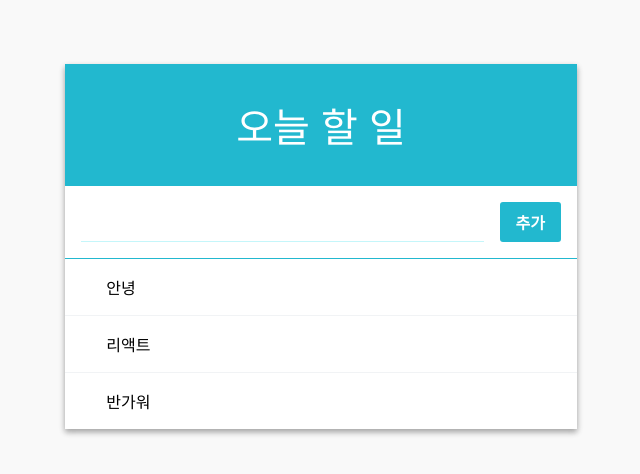
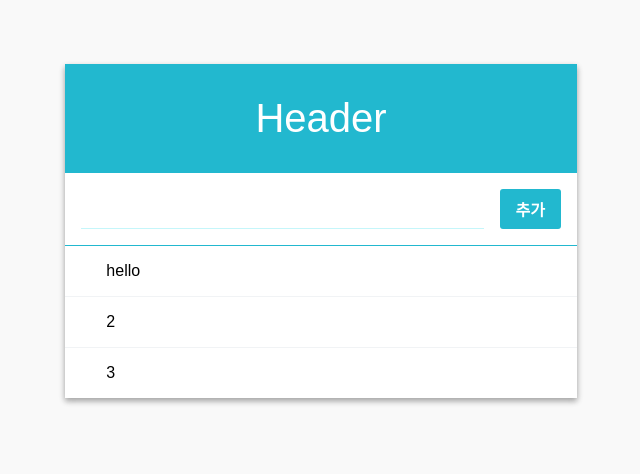
Before and after one commit to farmeter/Kozel, a React (Create React App) app in the folder kozel-web/web/: page / in a window 1280 px wide. Shown: the top 474 px of the page, without its empty margins (319-959 px from the left). Built offline with nearby package versions, Linux system fonts and the light colour scheme.

Commit message:
add common header

```diff
--- a/kozel-web/web/src/app/App.js
+++ b/kozel-web/web/src/app/App.js
@@ -1,5 +1,5 @@
 import React, { Component } from 'react';
-import TodoListTemplate from './components/TodoListTemplate';
+import CommonHeader from './header/CommonHeader';
 import Form from './components/Form';
 import TodoItemList from './components/TodoItemList';
 
@@ -10,37 +10,37 @@ class App extends Component {
 
     state = {
         input: '',
-        todos: [
-            { id: 0, text: ' 리액트 소개', checked: false },
-            { id: 1, text: ' 리액트 소개', checked: true },
-            { id: 2, text: ' 리액트 소개', checked: false }
-        ]
-    }
-
-    handleChange = (e) => {
-        this.setState({
-            input: e.target.value // input 의 다음 바뀔 값
-        });
-    }
-
-    handleCreate = () => {
-        const { input, todos } = this.state;
-        this.setState({
-            input: '', // 인풋 비우고
-            // concat 을 사용하여 배열에 추가
-            todos: todos.concat({
-                id: this.id++,
-                text: input,
-                checked: false
-            })
-        });
-    }
-
-    handleKeyPress = (e) => {
-        // 눌려진 키가 Enter 면 handleCreate 호출
-        if(e.key === 'Enter') {
-            this.handleCreate();
-        }
+    //     todos: [
+    //         { id: 0, text: ' 리액트 소개', checked: false },
+    //         { id: 1, text: ' 리액트 소개', checked: true },
+    //         { id: 2, text: ' 리액트 소개', checked: false }
+    //     ]
+    // }
+    //
+    // handleChange = (e) => {
+    //     this.setState({
+    //         input: e.target.value // input 의 다음 바뀔 값
+    //     });
+    // }
+    //
+    // handleCreate = () => {
+    //     const { input, todos } = this.state;
+    //     this.setState({
+    //         input: '', // 인풋 비우고
+    //         // concat 을 사용하여 배열에 추가
+    //         todos: todos.concat({
+    //             id: this.id++,
+    //             text: input,
+    //             checked: false
+    //         })
+    //     });
+    // }
+    //
+    // handleKeyPress = (e) => {
+    //     // 눌려진 키가 Enter 면 handleCreate 호출
+    //     if(e.key === 'Enter') {
+    //         this.handleCreate();
+    //     }
     }
 
     render() {
@@ -52,16 +52,16 @@ class App extends Component {
         } = this;
 
         return (
-            <TodoListTemplate form={(
+            <CommonHeader form={(
                 <Form
                     value={input}
-                    onKeyPress={handleKeyPress}
-                    onChange={handleChange}
-                    onCreate={handleCreate}
+                    // onKeyPress={handleKeyPress}
+                    // onChange={handleChange}
+                    // onCreate={handleCreate}
                 />
             )}>
                 <TodoItemList/>
-            </TodoListTemplate>
+            </CommonHeader>
         );
     }
 }
--- a/kozel-web/web/src/app/components/TodoItemList.js
+++ b/kozel-web/web/src/app/components/TodoItemList.js
@@ -7,9 +7,9 @@ class TodoItemList extends Component {
 
         return (
             <div>
-                <TodoItem text="안녕"/>
-                <TodoItem text="리액트"/>
-                <TodoItem text="반가워"/>
+                <TodoItem text="hello"/>
+                <TodoItem text="2"/>
+                <TodoItem text="3"/>
             </div>
         );
     }
--- a/kozel-web/web/src/app/components/TodoListTemplate.js
+++ b/kozel-web/web/src/app/header/CommonHeader.js
@@ -1,20 +1,20 @@
 import React from 'react';
-import '../style/TodoListTemplate.css';
+import '../style/CommonHeader.css';
 
-const TodoListTemplate = ({form, children}) => {
+const CommonHeader = ({form, children}) => {
     return (
-        <main className="todo-list-template">
+        <main className="header-list-template">
             <div className="title">
-                오늘 할 일
+                Header
             </div>
             <section className="form-wrapper">
                 {form}
             </section>
-            <section className="todos-wrapper">
+            <section className="items-wrapper">
                 { children }
             </section>
         </main>
     );
 };
 
-export default TodoListTemplate;
+export default CommonHeader;
--- a/kozel-web/web/src/app/style/TodoListTemplate.css
+++ b/kozel-web/web/src/app/style/CommonHeader.css
@@ -1,4 +1,4 @@
-.todo-list-template {
+.header-list-template {
     background: white;
     width: 512px;
     box-shadow: 0 3px 6px rgba(0,0,0,0.16), 0 3px 6px rgba(0,0,0,0.23); /* 그림자 */
@@ -20,6 +20,6 @@
     border-bottom: 1px solid #22b8cf;
 }
 
-.todos-wrapper {
+.items-wrapper {
     min-height: 5rem;
 }
```
Also changed, not shown: kozel-web/web/src/app/header/header.js (deleted).
